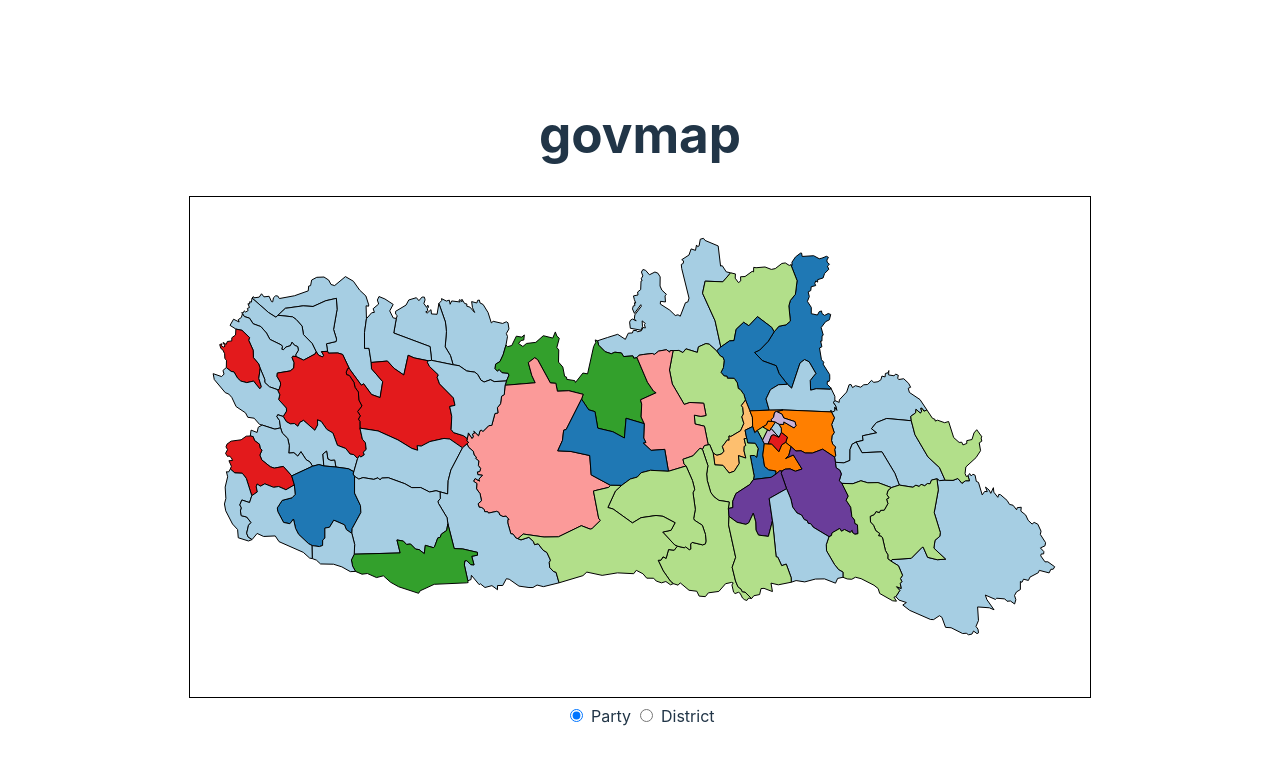
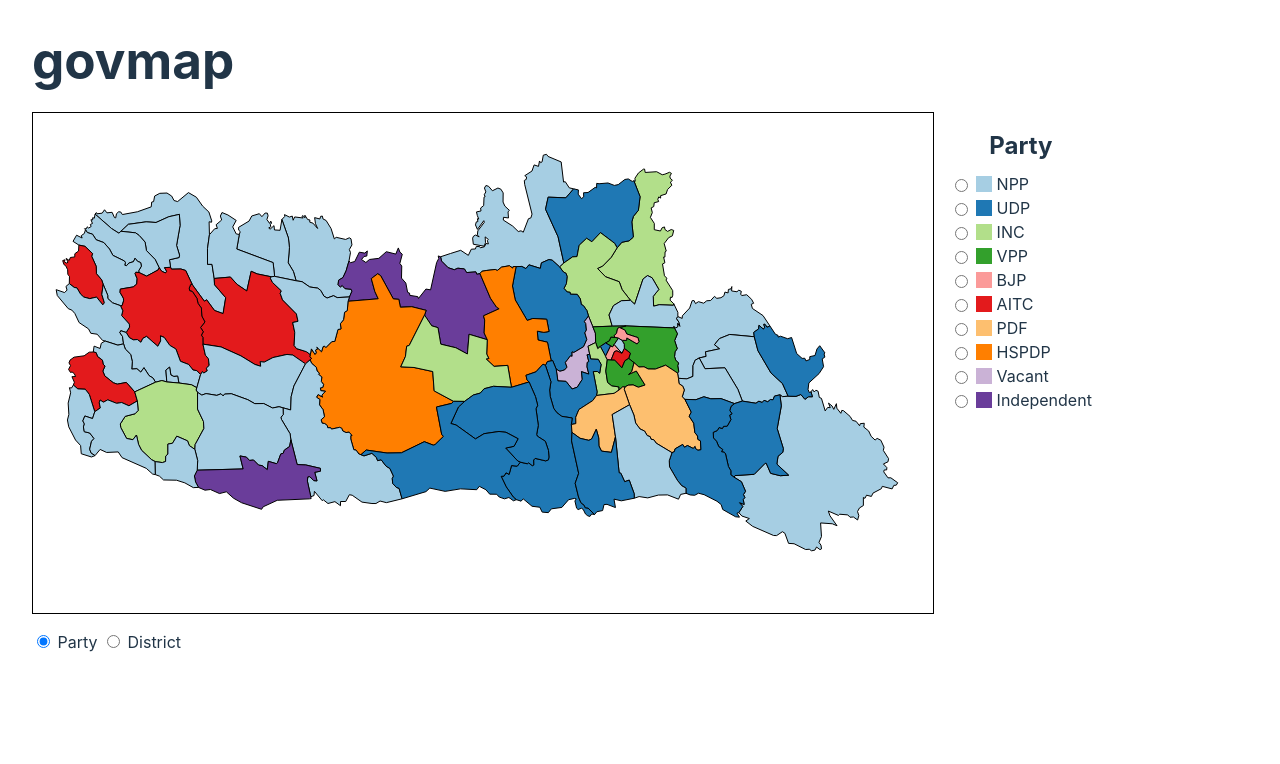
Before and after one commit to mebble/govmap, a Svelte app: page / in a window 1280 px wide. Shown: the top 764 px of the page. Built offline with nearby package versions, Linux system fonts and the light colour scheme.

Commit message:
create legend for map

```diff
--- a/src/App.svelte
+++ b/src/App.svelte
@@ -10,6 +10,7 @@
     import { scaleOrdinal } from "d3-scale";
     import { schemePaired } from "d3-scale-chromatic"
     import type { ColorChoice, Constituency, District, Party } from "./types";
+    import Select from "./lib/Select.svelte";
 
     const width = 900;
     const height = 500;
@@ -81,6 +82,7 @@
 
 <main>
     <h1>govmap</h1>
+    <div id="chart">
         {#if dataLoaded}
             <svg {width} {height} use:setSVGPosition>
                 <g>
@@ -98,7 +100,19 @@
         {:else}
             <div>Loading data...</div>
         {/if}
-    <div>
+        <div id="legend">
+            {#if colorChoice === 'Party'}
+                <Select name={colorChoice}
+                    options={["NPP", "UDP", "INC", "VPP", "BJP", "AITC", "PDF", "HSPDP", "Vacant", "Independent"]}
+                    colourScale={colourScale} />
+            {:else}
+                <Select name={colorChoice}
+                    options={['West Jaintia Hills district', 'East Jaintia Hills district', 'Ri Bhoi district', 'East Khasi Hills district', 'West Khasi Hills district', 'Eastern West Khasi Hills district', 'South West Khasi Hills district', 'North Garo Hills district', 'East Garo Hills district', 'South Garo Hills district', 'West Garo Hills district', 'South West Garo Hills district']}
+                    colourScale={colourScale} />
+            {/if}
+        </div>
+    </div>
+    <div id="colour-choice">
         <label>
             <input type=radio bind:group={colorChoice} name="colour-choice" value={'Party'}>
             Party
@@ -117,10 +131,13 @@
 </main>
 
 <style>
+    h1 {
+        margin-top: 0;
+        margin-bottom: 1.5rem;
+    }
     svg {
         border: 1px solid black;
     }
-
     #tooltip {
         position: fixed;
         top: 0;
@@ -128,4 +145,13 @@
         background-color: white;
         border: 1px solid black;
     }
+    #chart {
+        display: flex;
+    }
+    #legend {
+        padding: 1rem;
+    }
+    #colour-choice {
+        margin-top: 1rem;
+    }
 </style>
--- a/src/app.css
+++ b/src/app.css
@@ -25,8 +25,6 @@ a:hover {
 
 body {
   margin: 0;
-  display: flex;
-  place-items: center;
   min-width: 320px;
   min-height: 100vh;
 }
@@ -41,10 +39,7 @@ h1 {
 }
 
 #app {
-  max-width: 1280px;
-  margin: 0 auto;
   padding: 2rem;
-  text-align: center;
 }
 
 button {
--- /dev/null
+++ b/src/lib/Select.svelte
@@ -0,0 +1,41 @@
+<script lang="ts">
+    export let name: string;
+    export let options: string[];
+    export let colourScale: (s: string) => string;
+
+    let selected: string;
+</script>
+
+<div class="container">
+    <h2>{name}</h2>
+    {#each options as option}
+        <label>
+            <input type=radio bind:group={selected} {name} value={option}/>
+            <span class="colour" style="background-color: {colourScale(option)}"></span>
+            <span>{option}</span>
+        </label>
+    {/each}
+</div>
+
+<style>
+    .container {
+        display: flex;
+        flex-direction: column;
+    }
+    h2 {
+        margin: 0;
+        margin-bottom: 0.5rem;
+        text-align: center;
+    }
+    label {
+        display: flex;
+        align-items: center;
+        gap: 0.3rem;
+        text-align: start;
+    }
+    .colour {
+        display:inline-block;
+        width: 1rem;
+        height: 1rem;
+    }
+</style>
```
Lines whose indentation alone changed are shown as unchanged.
